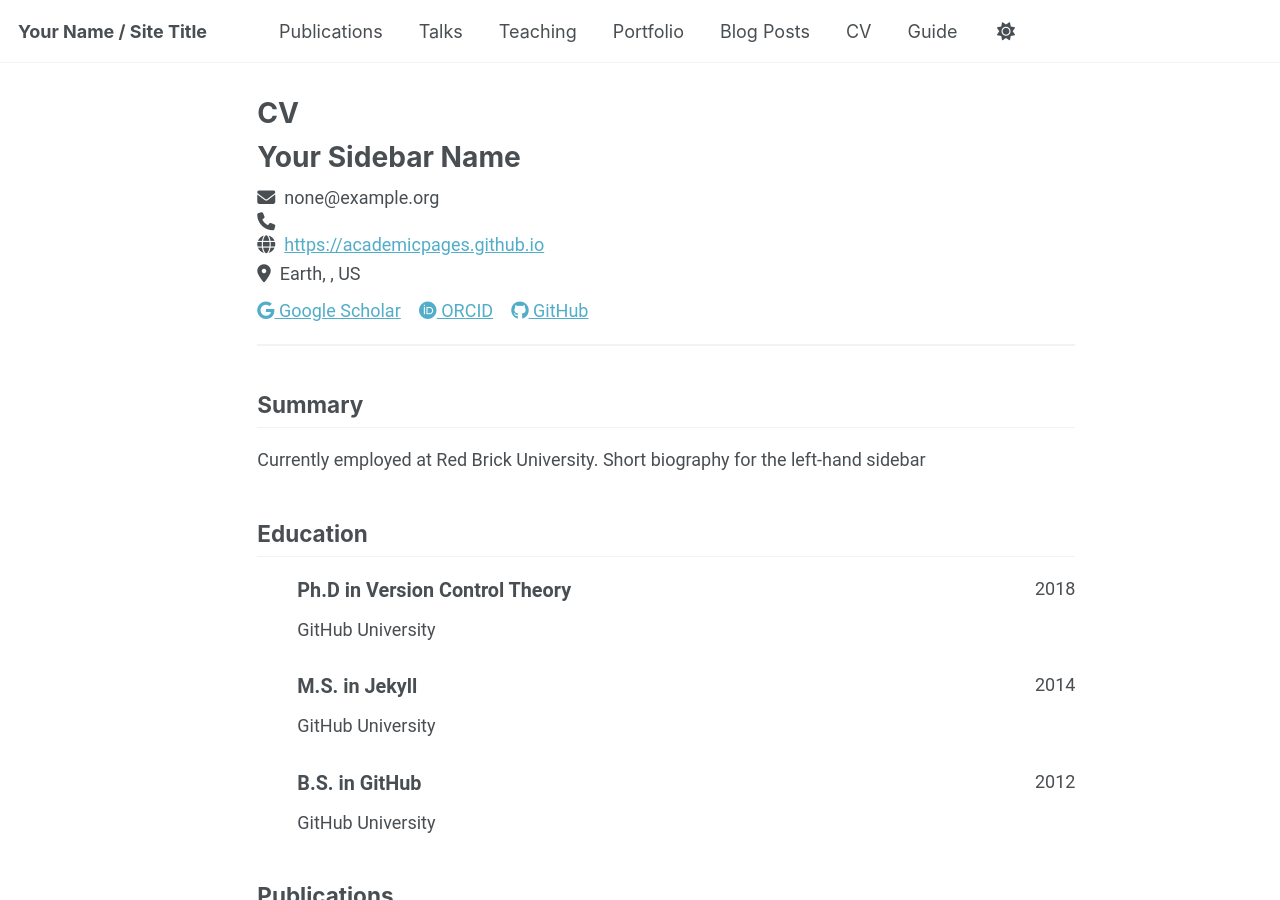
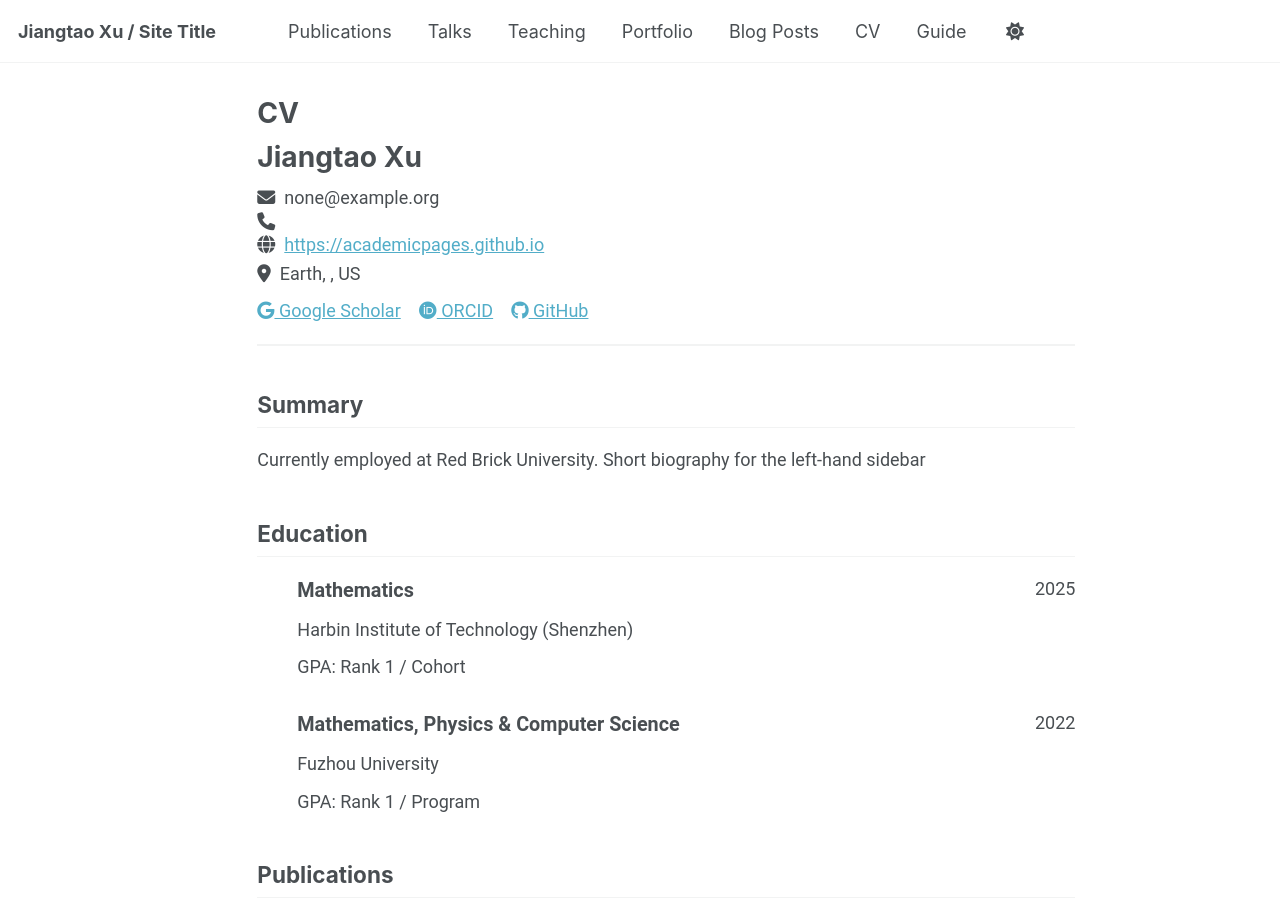
Before and after one commit to JiangtaoXu-AI/academic-home, a Jekyll site: the page built from _pages/cv-json.md, in a window 1280 px wide and 900 px high. Built offline with Jekyll 4.4.1, drawn with Linux system fonts in a browser that asks for light colours; a script bundle is joined from its source files by our own code; library files that are not in the unit come from our copies; some of the changed text lies outside the part shown.

Commit message:
Update personal information: name, education, and awards

```diff
--- a/_config.yml
+++ b/_config.yml
@@ -9,9 +9,9 @@
 # Basic Site Settings
 locale                   : "en-US"
 site_theme               : "default" # The available themes options are "default", "air", "sunrise", "mint", "dirt" and "contrast"
-title                    : "Your Name / Site Title"
+title                    : "Jiangtao Xu / Site Title"
 title_separator          : "-"
-name                     : &name "Your Name"
+name                     : &name "Jiangtao Xu"
 description              : &description "Your Name's academic portfolio"   # Update this with a general description of your site, this is the default if not overridden by a page
 url                      : https://JiangtaoXu-AI.github.io # The base hostname & protocol for your site e.g. "https://[your GitHub username].github.io",
                                                            # or if you already have some other page hosted on Github then use "https://[your GitHub username].github.io/[Your Repo Name]"
@@ -24,7 +24,7 @@ repository               : "academicpages/academicpages.github.io"
 author:
   # Biographic information
   avatar           : "profile.png"
-  name             : "Your Sidebar Name"
+  name             : "Jiangtao Xu"
   pronouns         : # example: "she/her"
   bio              : "Short biography for the left-hand sidebar"
   location         : "Earth"
--- a/_data/cv.json
+++ b/_data/cv.json
@@ -1,6 +1,6 @@
 {
   "basics": {
-    "name": "Your Sidebar Name",
+    "name": "Jiangtao Xu",
     "email": "none@example.org",
     "phone": "",
     "website": "https://academicpages.github.io",
@@ -33,30 +33,21 @@
   "work": [],
   "education": [
     {
-      "institution": "GitHub University",
-      "area": "Ph.D in Version Control Theory",
-      "studyType": "",
-      "startDate": "",
-      "endDate": "2018",
-      "gpa": null,
+      "institution": "Harbin Institute of Technology (Shenzhen)",
+      "area": "Mathematics",
+      "studyType": "M.S.",
+      "startDate": "2022",
+      "endDate": "2025",
+      "gpa": "Rank 1 / Cohort",
       "courses": []
     },
     {
-      "institution": "GitHub University",
-      "area": "M.S. in Jekyll",
-      "studyType": "",
-      "startDate": "",
-      "endDate": "2014",
-      "gpa": null,
-      "courses": []
-    },
-    {
-      "institution": "GitHub University",
-      "area": "B.S. in GitHub",
-      "studyType": "",
-      "startDate": "",
-      "endDate": "2012",
-      "gpa": null,
+      "institution": "Fuzhou University",
+      "area": "Mathematics, Physics & Computer Science",
+      "studyType": "B.S. (Honors Program)",
+      "startDate": "2018",
+      "endDate": "2022",
+      "gpa": "Rank 1 / Program",
       "courses": []
     }
   ],
--- a/_pages/cv.md
+++ b/_pages/cv.md
@@ -11,9 +11,18 @@ redirect_from:
 
 Education
 ======
-* Ph.D in Version Control Theory, GitHub University, 2018 (expected)
-* M.S. in Jekyll, GitHub University, 2014
-* B.S. in GitHub, GitHub University, 2012
+* **M.S. in Mathematics**, Harbin Institute of Technology (Shenzhen) · 2022 – 2025
+  * Mathematics · GPA: Rank 1 / Cohort
+
+* **B.S. in Mathematics (Honors Program)**, Fuzhou University · 2018 – 2022
+  * Mathematics, Physics & Computer Science · GPA: Rank 1 / Program
+
+Honors & Awards
+======
+* National Scholarship (Graduate Level), China
+* Outstanding Graduate, Harbin Institute of Technology (Shenzhen)
+* Outstanding Graduate, Fuzhou University
+* National Third Prize, China Undergraduate Mathematical Contest in Modeling (CUMCM)
 
 Work experience
 ======
```
